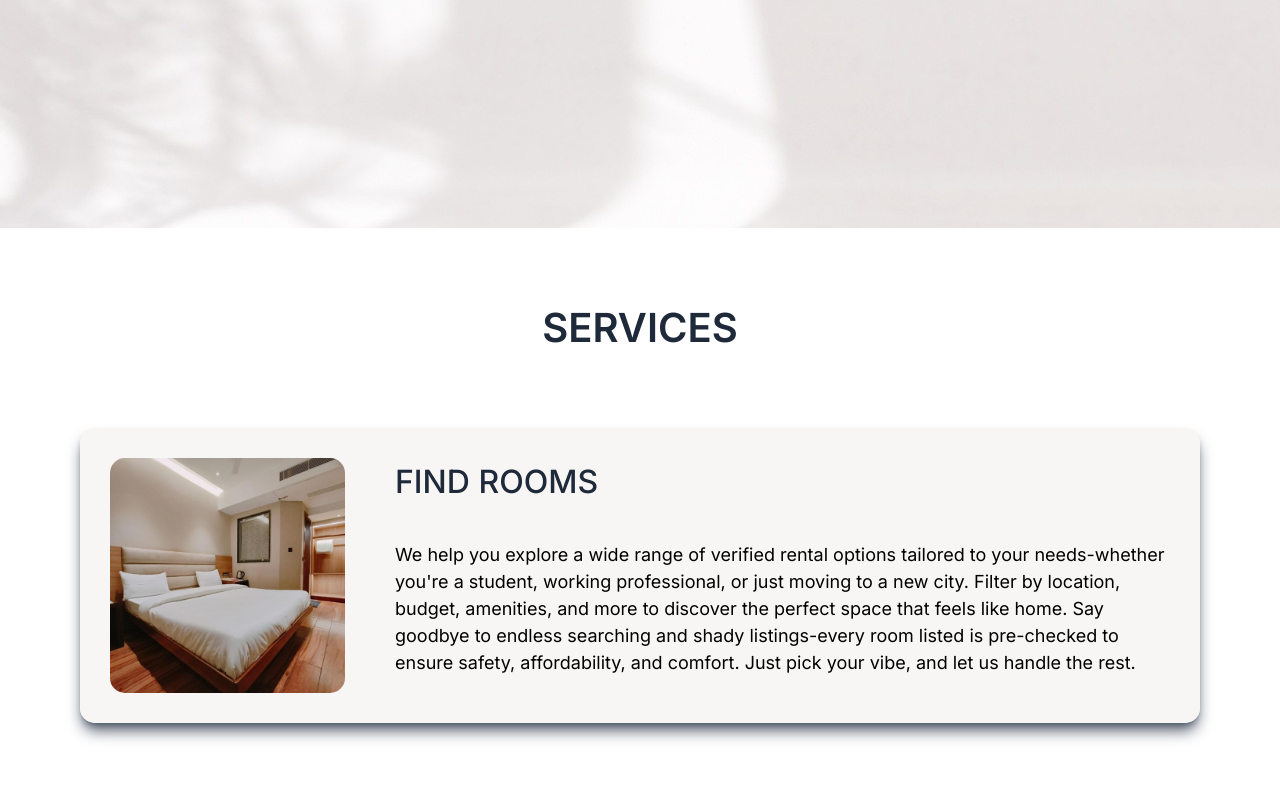
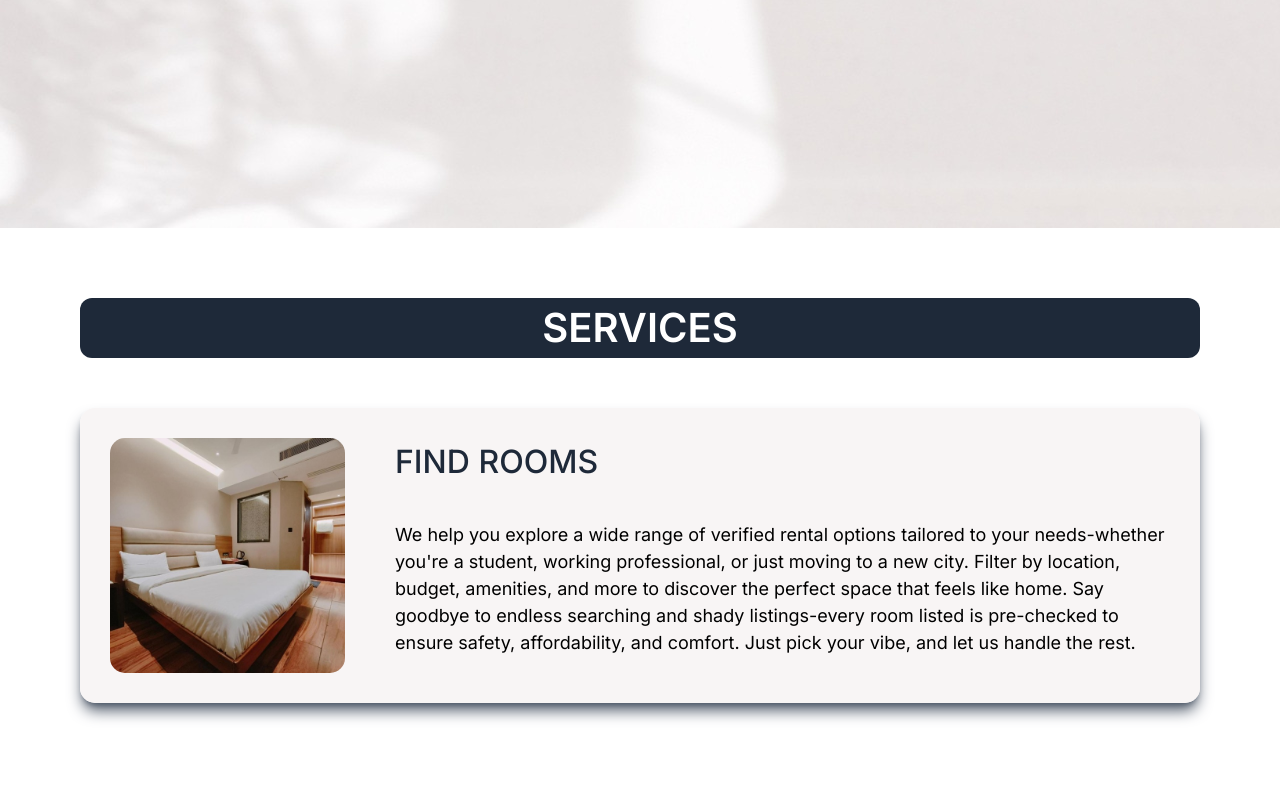
Before and after one commit to rohitkumar893/roomsley, a React (Vite) app: page / in a window 1280 px wide. Shown: the part 852-1650 px from the top of the page. Built offline with nearby package versions, Linux system fonts and the light colour scheme.

Commit message:
modified services section

```diff
--- a/src/App.jsx
+++ b/src/App.jsx
@@ -41,8 +41,8 @@ function App() {
         </div>
       </div>
 
-      <div className='second flex flex-col gap-[120px]'>
-        <h1 className='services text-[40px] text-center text font-semibold text-gray-800'>SERVICES</h1>
+      <div className='second flex flex-col gap-[100px]'>
+        <h1 className='services rounded-xl text-[40px] text-center text font-semibold text-white bg-gray-800'>SERVICES</h1>
 
         <div className='findrooms flex flex-col sm:flex-row gap-[50px] w-full rounded-[15px] shadow-lg shadow-gray-600'>
           <img src='dispimg.jpg' className='sm:h-[235px] sm:w-[235px] h-full w-full rounded-[15px]'></img>
```
